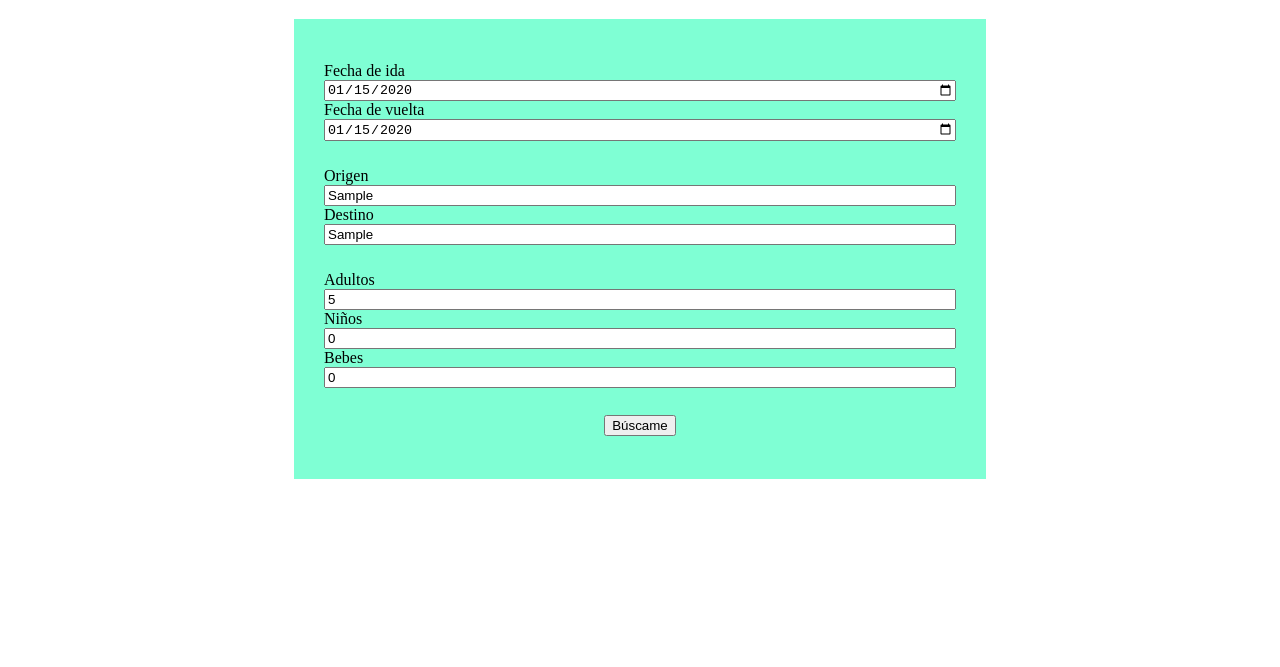
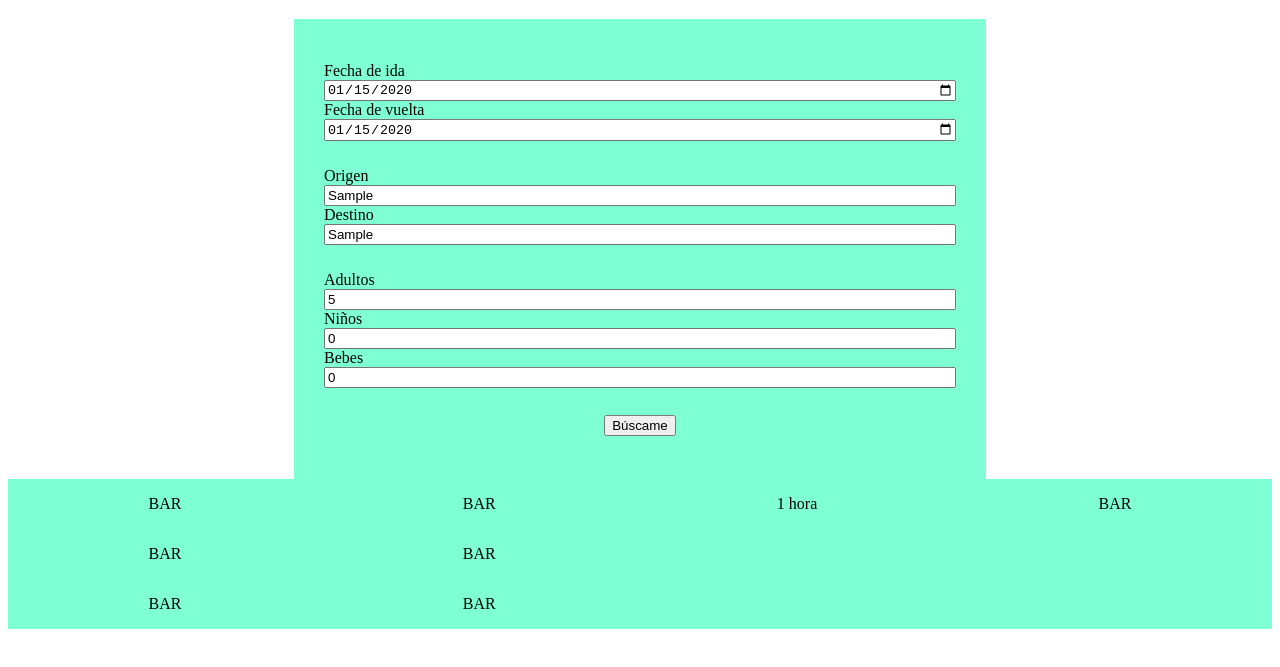
Before and after one commit to hajarmr98/flight-metasearcher, a plain HTML site: page index.html in a window 1280 px wide. Both pictures are taken after typing "2020-01-15", "2020-01-15", "Sample", "Sample", "5" into the empty fields and a click on the button "Búscame". Shown: the part 61-728 px from the top of the page. Drawn offline with Linux system fonts and the light colour scheme; no server answers.

Commit message:
css con resultados

```diff
--- a/script.js
+++ b/script.js
@@ -1,6 +1,7 @@
 document.getElementsByTagName('form')[0].addEventListener('submit', (e) => {
     e.preventDefault();
     let vuelo = recolectarDatos()
+    pintarVuelo()
 
     if (!comprobarDatos(vuelo)) {
         alert('Rellena los datos')
@@ -14,7 +15,7 @@ document.getElementsByTagName('form')[0].addEventListener('submit', (e) => {
 let buscadorAvion = async({ origen, destino, ida, vuelta, adultos, ninios, bebes }) => {
     let res = await fetch(`http://127.0.0.1:5500/flights/from/${origen}/to/${destino}/date_1/${ida}/adults/${adultos}/date_2/${vuelta}/kids/${ninios}/babies/${bebes}`)
     let datos = await res.json()
-    pintarVuelo(datos)
+        //pintarVuelo(datos)
 }
 
 let comprobarDatos = ({ origen, destino, ida, vuelta, adultos }) => {
@@ -39,14 +40,17 @@ let recolectarDatos = () => {
 
 // Origen y destino son otro objeto
 
-let pintarVuelo = ({origin,destiny,price}) => {
-    const {aeropuertoSalida, origen, horarioSalida } = origin
-    const {aeropuertoLlegada, destino, horarioLLegada} = origin
+/*let pintarVuelo = ({ origin, destiny, price }) => {
+    const { aeropuertoSalida, origen, horarioSalida } = origin
+    const { aeropuertoLlegada, destino, horarioLLegada } = destiny
     console.log('Empieza pintado???')
     let $$main = document.getElementsByTagName('main')[0]
     let cajaVuelo = document.createElement('div')
+    cajaVuelo.setAttribute('class', 'caja-vuelo')
     let cajaIda = document.createElement('article')
+    cajaIda.setAttribute('class', 'caja-ida')
     let cajaVuelta = document.createElement('article')
+    cajaVuelta.setAttribute('class', 'caja-vuelta')
     let cajaDuracion = document.createElement('article')
     let cajaPrecio = document.createElement('article')
 
@@ -69,7 +73,65 @@ let pintarVuelo = ({origin,destiny,price}) => {
     duracion.innerText = '1 hora'
 
     let precio = document.createElement('p')
-    precio.innerText = 1500
+    precio.innerText = price
+
+
+    cajaIda.appendChild(aeropuertoIda)
+    cajaIda.appendChild(origenIda)
+    cajaIda.appendChild(horaIda)
+
+    cajaVuelta.appendChild(aeropuertoDestino)
+    cajaVuelta.appendChild(Destino)
+    cajaVuelta.appendChild(horaDestino)
+
+    cajaDuracion.appendChild(duracion)
+
+    cajaPrecio.appendChild(precio)
+
+
+    cajaVuelo.appendChild(cajaIda)
+    cajaVuelo.appendChild(cajaVuelta)
+    cajaVuelo.appendChild(cajaDuracion)
+    cajaVuelo.appendChild(cajaPrecio)
+
+    $$main.appendChild(cajaVuelo)
+
+}*/
+
+let pintarVuelo = () => {
+    //const { aeropuertoSalida, origen, horarioSalida } = origin
+    //const { aeropuertoLlegada, destino, horarioLLegada } = destiny
+    console.log('Empieza pintado???')
+    let $$main = document.getElementsByTagName('main')[0]
+    let cajaVuelo = document.createElement('div')
+    cajaVuelo.setAttribute('class', 'caja-vuelo')
+    let cajaIda = document.createElement('article')
+    cajaIda.setAttribute('class', 'caja-ida')
+    let cajaVuelta = document.createElement('article')
+    cajaVuelta.setAttribute('class', 'caja-vuelta')
+    let cajaDuracion = document.createElement('article')
+    let cajaPrecio = document.createElement('article')
+
+    let aeropuertoIda = document.createElement('p')
+    aeropuertoIda.innerText = 'BAR'
+    let origenIda = document.createElement('p')
+    origenIda.innerText = 'BAR'
+    let horaIda = document.createElement('p')
+    horaIda.innerText = 'BAR'
+
+    let aeropuertoDestino = document.createElement('p')
+    aeropuertoDestino.innerText = 'BAR'
+    let Destino = document.createElement('p')
+    Destino.innerText = 'BAR'
+    let horaDestino = document.createElement('p')
+    horaDestino.innerText = 'BAR'
+
+
+    let duracion = document.createElement('p')
+    duracion.innerText = '1 hora'
+
+    let precio = document.createElement('p')
+    precio.innerText = 'BAR'
 
 
     cajaIda.appendChild(aeropuertoIda)
--- a/style.css
+++ b/style.css
@@ -39,19 +39,21 @@ h1 {
 .caja-vuelo {
     display: flex;
     justify-content: space-around;
+    background-color: aquamarine;
+    cursor: pointer
 }
 
 .caja-vuelo:hover {
-    background-color: grey
+    background-color: blue
 }
 
-.caja-origen {
+.caja-ida {
     display: flex;
     justify-content: space-around;
     flex-direction: column;
 }
 
-.caja-destino {
+.caja-vuelta {
     display: flex;
     justify-content: space-around;
     flex-direction: column;
```
Also changed, not shown: index.html (+1 -0 lines).
